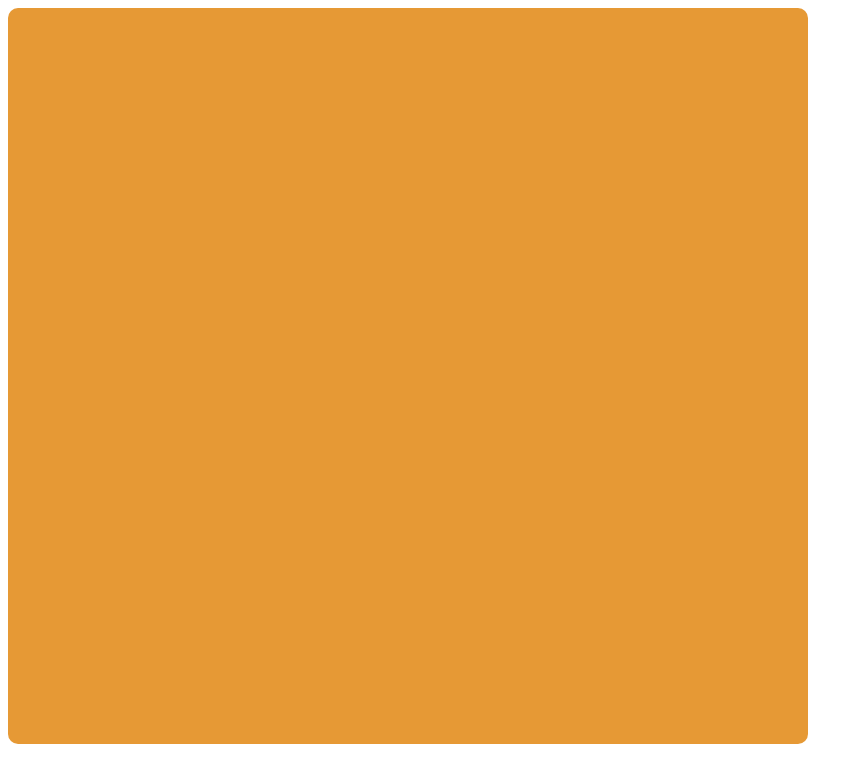
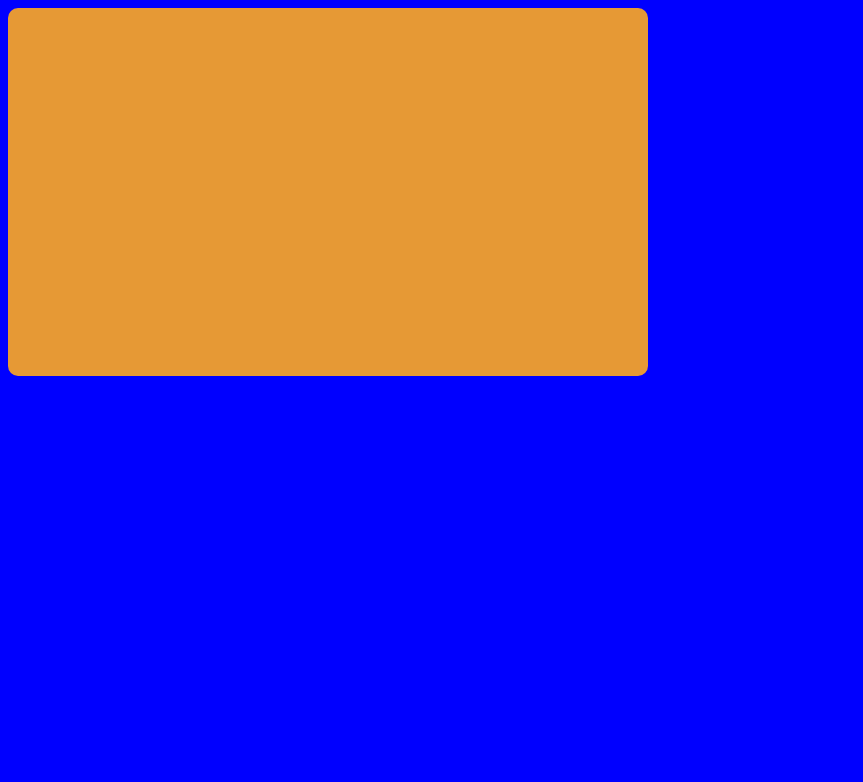
Before and after one commit to Jayshil-Patel/Coursera, a plain HTML site: page responsive designing/trial/index.html in a window 1280 px wide. Shown: the whole page, without its empty margins (0-863 px from the left). Drawn offline with Linux system fonts and the light colour scheme.

Commit message:
added a folder

```diff
--- a/responsive designing/trial/style.css
+++ b/responsive designing/trial/style.css
@@ -1,7 +1,29 @@
-div{
-    background-color: rgb(230, 153, 53);
-    border: 5px transparent;
-    border-radius: 10px;
-    width: 50em;
-    height: 46em;
+div {
+  background-color: rgb(230, 153, 53);
+  border: 5px transparent;
+  border-radius: 10px;
+  width: 50vw;
+  height: 46vh;
 }
+
+body {
+  background-color: white;
+}
+
+@media screen and (min-width: 768px) and (max-width: 1024px) {
+  body {
+    background-color: red;
+  }
+}
+
+@media screen and (min-width: 1024px) {
+  body {
+    background-color: blue;
+  }
+}
+
+@media screen and (min-width: 1284px) {
+  body {
+    background-color: green;
+  }
+}
```
